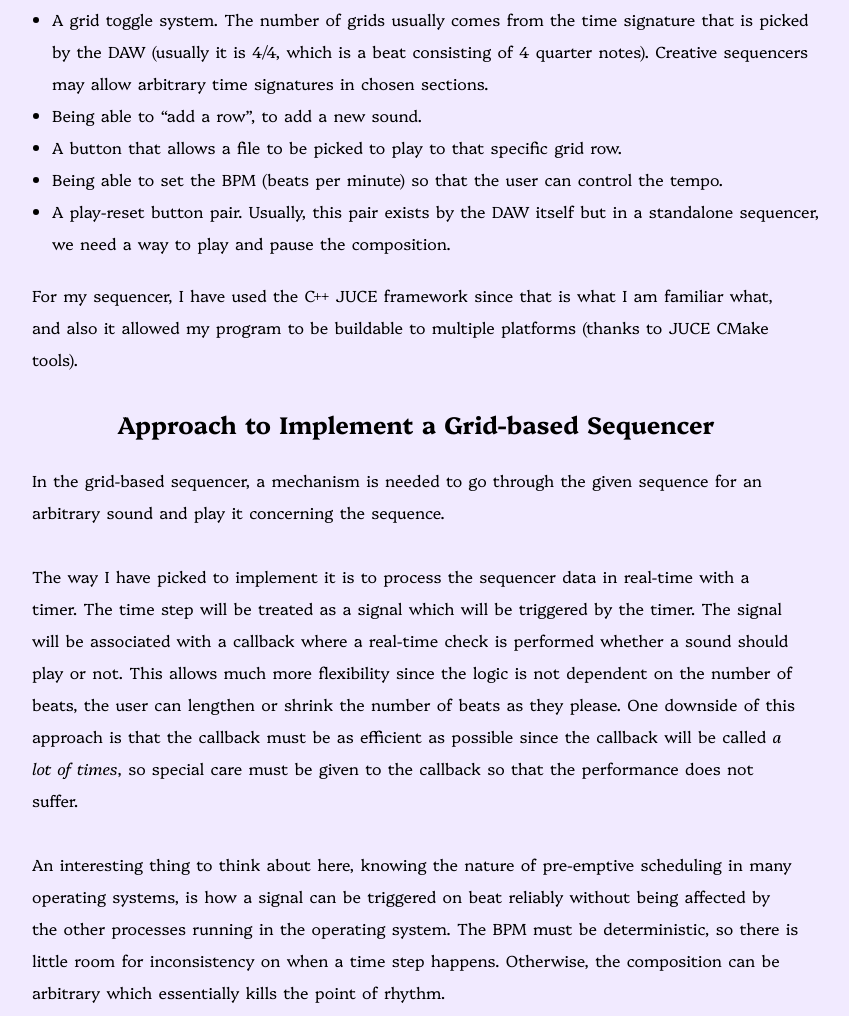
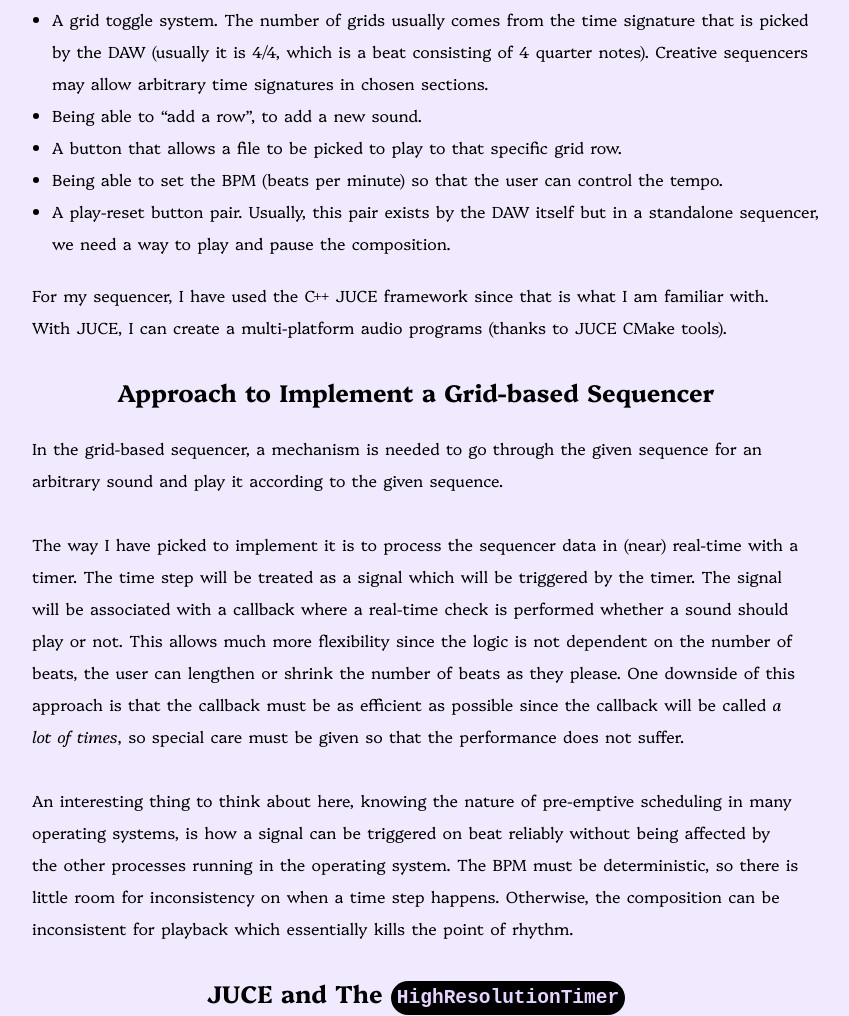
Before and after one commit to TarcanGul/tarcangul.github.io, an Astro site: page /blogs/music-sequencers in a window 1280 px wide. Shown: the part 1780-2796 px from the top of the page, without its empty margins (224-1073 px from the left). Built offline with nearby package versions, Linux system fonts and the light colour scheme; Astro itself is replaced by a stand-in of ours.

Commit message:
fix: edit to last blog

```diff
--- a/src/pages/blogs/music-sequencers.md
+++ b/src/pages/blogs/music-sequencers.md
@@ -16,7 +16,7 @@ In this post, I will go through how I have implemented the [Simple Sequencer](ht
 
 ## The Basic Idea
 
-So this is how Simple Sequencer looks like (and this is the usual design for a sequencer):
+So this is how Simple Sequencer looks like:
 
 ![simple_sequencer](../../images/for-blogs/SimpleSequencerDemo.gif)
 
@@ -27,15 +27,15 @@ There are 5 important components to notice with the sequencer:
 - Being able to set the BPM (beats per minute) so that the user can control the tempo.
 - A play-reset button pair. Usually, this pair exists by the DAW itself but in a standalone sequencer, we need a way to play and pause the composition.
 
-For my sequencer, I have used the C++ JUCE framework since that is what I am familiar what, and also it allowed my program to be buildable to multiple platforms (thanks to JUCE CMake tools).
+For my sequencer, I have used the C++ JUCE framework since that is what I am familiar with. With JUCE, I can create a multi-platform audio programs (thanks to JUCE CMake tools).
 
 ## Approach to Implement a Grid-based Sequencer
 
-In the grid-based sequencer, a mechanism is needed to go through the given sequence for an arbitrary sound and play it concerning the sequence.
+In the grid-based sequencer, a mechanism is needed to go through the given sequence for an arbitrary sound and play it according to the given sequence.
 
-The way I have picked to implement it is to process the sequencer data in real-time with a timer. The time step will be treated as a signal which will be triggered by the timer. The signal will be associated with a callback where a real-time check is performed whether a sound should play or not. This allows much more flexibility since the logic is not dependent on the number of beats, the user can lengthen or shrink the number of beats as they please. One downside of this approach is that the callback must be as efficient as possible since the callback will be called *a lot of times*, so special care must be given to the callback so that the performance does not suffer.
+The way I have picked to implement it is to process the sequencer data in (near) real-time with a timer. The time step will be treated as a signal which will be triggered by the timer. The signal will be associated with a callback where a real-time check is performed whether a sound should play or not. This allows much more flexibility since the logic is not dependent on the number of beats, the user can lengthen or shrink the number of beats as they please. One downside of this approach is that the callback must be as efficient as possible since the callback will be called *a lot of times*, so special care must be given so that the performance does not suffer.
 
-An interesting thing to think about here, knowing the nature of pre-emptive scheduling in many operating systems, is how a signal can be triggered on beat reliably without being affected by the other processes running in the operating system. The BPM must be deterministic, so there is little room for inconsistency on when a time step happens. Otherwise, the composition can be arbitrary which essentially kills the point of rhythm.
+An interesting thing to think about here, knowing the nature of pre-emptive scheduling in many operating systems, is how a signal can be triggered on beat reliably without being affected by the other processes running in the operating system. The BPM must be deterministic, so there is little room for inconsistency on when a time step happens. Otherwise, the composition can be inconsistent for playback which essentially kills the point of rhythm.
 
 ## JUCE and The `HighResolutionTimer`
 
```
